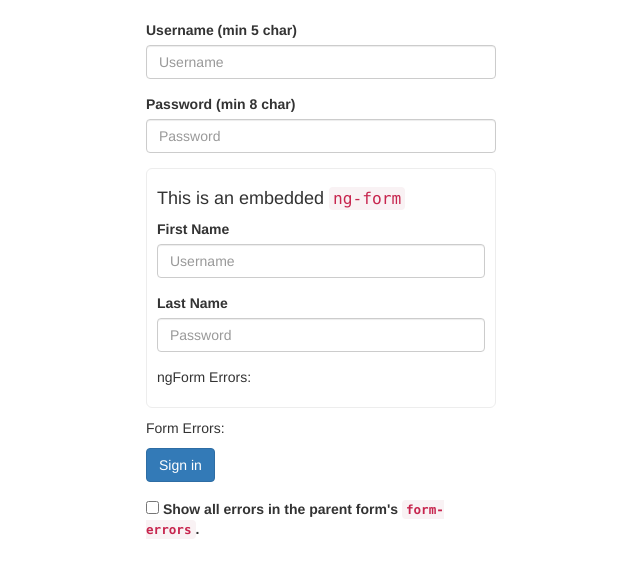
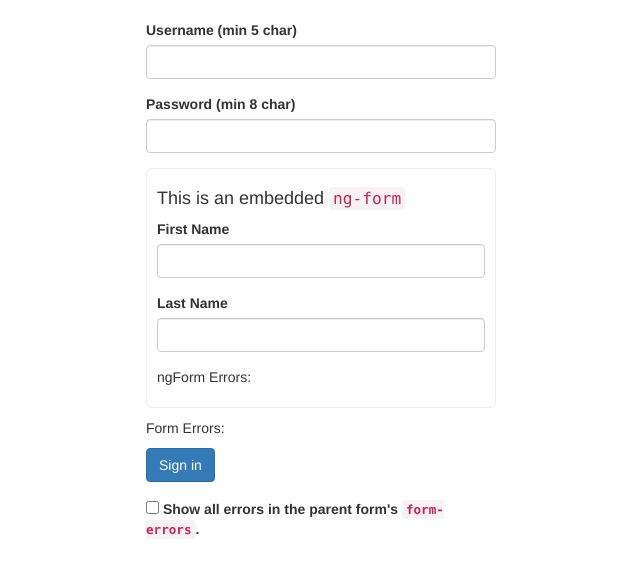
Before and after one commit to CWSpear/angular-form-errors-directive, a website: page index.html in a window 1280 px wide. Shown: the whole page, without its empty margins (319-959 px from the left). Drawn offline with nearby package versions, Linux system fonts and the light colour scheme.

Commit message:
Update demo.

```diff
--- a/demo.js
+++ b/demo.js
@@ -16,7 +16,7 @@ app.controller('MainCtrl', function ($scope) {
             $scope.message = 'Form is valid!';
         } else {
             $scope.showErrors = true;
-            $scope.message = 'Please correct these errors:';
+            $scope.message = 'Please correct the above errors.';
         }
     };
 });
--- a/index.html
+++ b/index.html
@@ -15,27 +15,25 @@
       <form ng-class="{ 'show-errors': showErrors }" name="loginForm" ng-submit="submit()" role="form" novalidate>
         <div class="form-group">
           <label for="inputUsername" class="control-label">Username (min 5 char)</label>
-          <input type="text" name="username" class="form-control" id="inputUsername" placeholder="Username" ng-minlength="5" required ng-model="user.username">
+          <input type="text" name="username" class="form-control" id="inputUsername" ng-minlength="5" required ng-model="user.username">
         </div>
 
         <div class="form-group">
           <label for="inputPassword" class="control-label">Password (min 8 char)</label>
-          <input type="password" name="password" class="form-control" id="inputPassword" placeholder="Password" ng-minlength="8" required ng-model="user.password">
+          <input type="password" name="password" class="form-control" id="inputPassword" ng-minlength="8" required ng-model="user.password">
         </div>
 
         <div ng-form form-nice-name="Embedded ngForm" name="moreInfoForm" role="form" novalidate>
           <h4>This is an embedded <code>ng-form</code></h4>
           <div class="form-group">
             <label for="inputUsername" class="control-label">First Name</label>
-            <input type="text" name="firstName" class="form-control" id="inputUsername2" placeholder="Username" required ng-model="user.firstName">
+            <input type="text" name="firstName" class="form-control" id="inputFirstName" required ng-model="user.firstName">
           </div>
 
           <div class="form-group">
             <label for="inputPassword" class="control-label">Last Name</label>
-            <input type="password" name="lastName" class="form-control" id="inputPassword2" placeholder="Password" required ng-model="user.lastName">
+            <input type="text" name="lastName" class="form-control" id="inputLastName" required ng-model="user.lastName">
           </div>
-
-          <p ng-cloak ng-show="message">{{ message }}</p>
 
           <p ng-show="showErrors && !showChildren">ngForm Errors:</p>
           <form-errors ng-hide="showChildren" class="list-unstyled"></form-errors>
@@ -48,6 +46,7 @@
           <button type="submit" class="btn btn-primary">Sign in</button>
         </div>
 
+        <p ng-cloak ng-show="message">{{ message }}</p>
       </form>
 
       <label>
```
